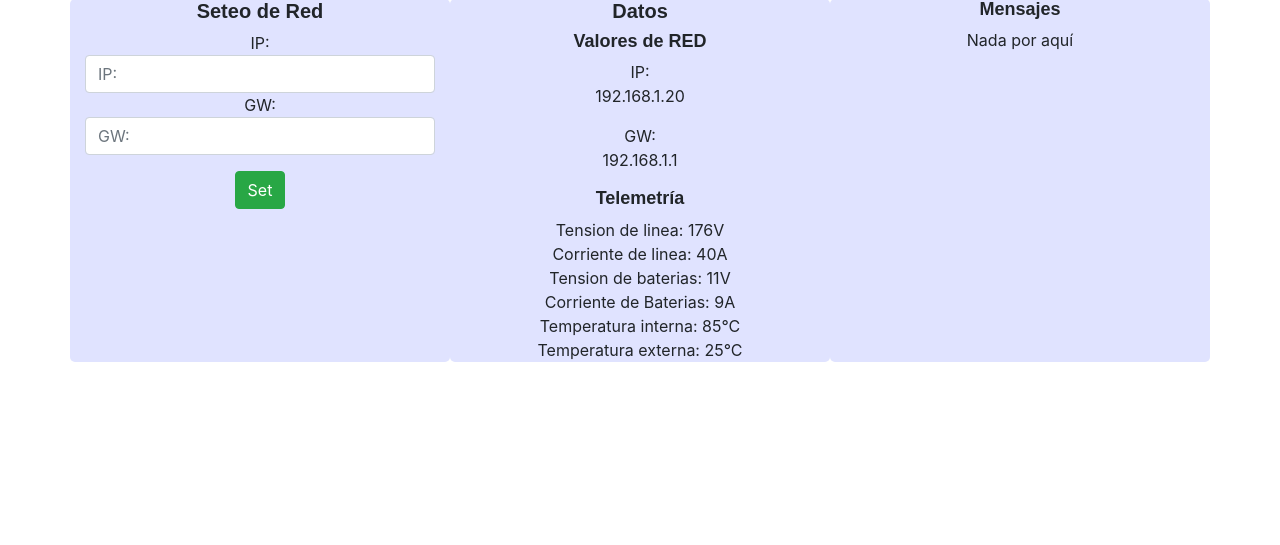
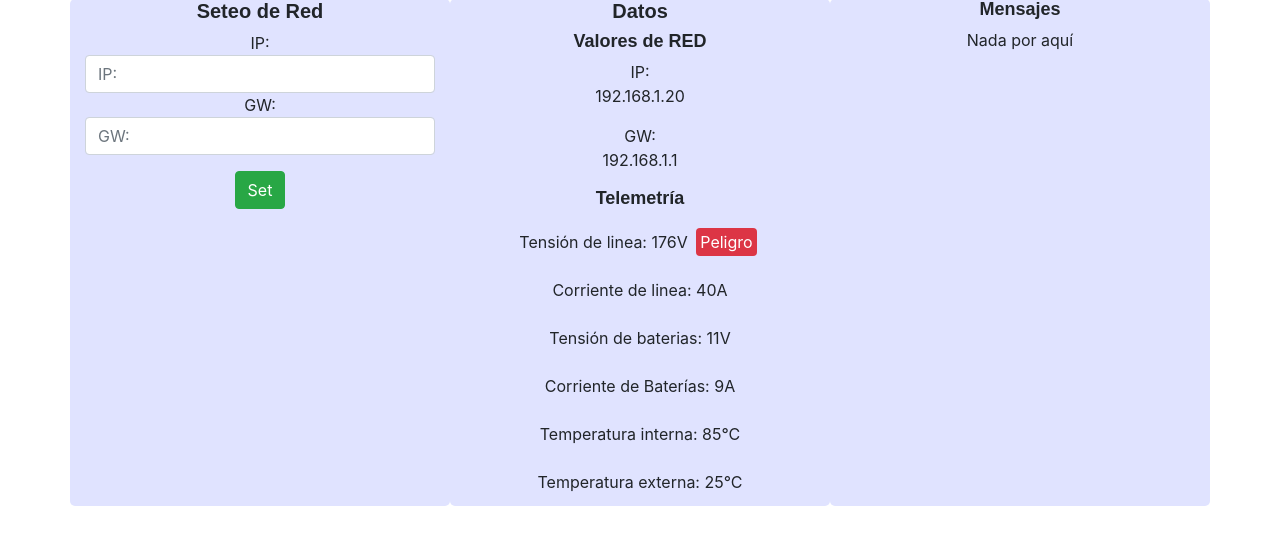
Before and after one commit to LeoGidev/portafolio, a PHP site: page /Demo_Proyectos/Telemeter/index.html in a window 1280 px wide. Shown: the part 138-683 px from the top of the page. Run offline with PHP 8.4, Linux system fonts and the light colour scheme; some libraries are stand-ins or nearby versions; some web fonts are replaced.

Commit message:
se trabaja en proyectos

```diff
--- a/Demo_Proyectos/Telemeter/index.html
+++ b/Demo_Proyectos/Telemeter/index.html
@@ -83,13 +83,14 @@
           GW: <p id="gw">192.168.1.1</p>
 
           <h4>Telemetría</h4>
-
-            Tension de linea: <span id="TenL">...</span>V<br>
-            Corriente de linea: <span id="CorrL">...</span>A<br>
-            Tension de baterias: <span id="TenB">...</span>V<br>
-            Corriente de Baterias: <span id="CorrB">...</span>A<br>
-            Temperatura interna: <span id="TempA">...</span>°C<br>
-            Temperatura externa: <span id="TempB">...</span>°C<br>
+          <ul class="list-group bg-transparent border-0">
+          <li class="list-group-item bg-transparent border-0">Tensión de linea: <span id="TenL">...</span>V <span class="btn-success" id="EstadoLinea">OK</span</li>
+          <li class="list-group-item bg-transparent border-0"> Corriente de linea: <span id="CorrL">...</span>A</li>
+          <li class="list-group-item bg-transparent border-0"> Tensión de baterias: <span id="TenB">...</span>V</li>
+          <li class="list-group-item bg-transparent border-0">Corriente de Baterías: <span id="CorrB">...</span>A</li>
+          <li class="list-group-item bg-transparent border-0">Temperatura interna: <span id="TempA">...</span>°C</li>
+          <li class="list-group-item bg-transparent border-0">Temperatura externa: <span id="TempB">...</span>°C</li>
+          </ul>
         </div>
 
           <div class="col-12 col-md-4 set" >
--- a/Demo_Proyectos/Telemeter/scripts.js
+++ b/Demo_Proyectos/Telemeter/scripts.js
@@ -44,7 +44,18 @@ function SendText() {
             if (this.readyState == 4) {
                 if (this.status == 200) {
                     if (this.responseXML != null) {
-                        document.getElementById('TenL').innerHTML = this.responseXML.getElementsByTagName('button1')[0].childNodes[0].nodeValue;
+
+                        var tension = this.responseXML.getElementsByTagName('button1')[0].childNodes[0].nodeValue;
+                        var estado = document.getElementById('EstadoLinea');
+                        console.log(tension);
+
+                        if(tension < 200){
+                            estado.innerHTML= "Peligro";
+                            estado.className= "btn-danger";
+                        }
+
+                        document.getElementById('TenL').innerHTML = tension;
+
                         document.getElementById('CorrL').innerHTML = this.responseXML.getElementsByTagName('button2')[0].childNodes[0].nodeValue;
                         document.getElementById('TenB').innerHTML = this.responseXML.getElementsByTagName('button3')[0].childNodes[0].nodeValue;
                         document.getElementById('CorrB').innerHTML = this.responseXML.getElementsByTagName('button4')[0].childNodes[0].nodeValue;
@@ -55,8 +66,9 @@ function SendText() {
             }
         };
 
-        var tension = document.getElementById('TenL').textContent;
-        console.log("tension: ", tension);
+
+
+
 
         request.open('GET', 'ArduSimu.php?' + nocache, true);
         request.send(null);
--- a/Demo_Proyectos/Telemeter/styles.css
+++ b/Demo_Proyectos/Telemeter/styles.css
@@ -34,3 +34,8 @@ h4{
     font-size: 18px;
     font-weight: bold;
 }
+#EstadoLinea{
+    border-radius: 4px;
+    margin: 4px;
+    padding: 4px;
+}
```
